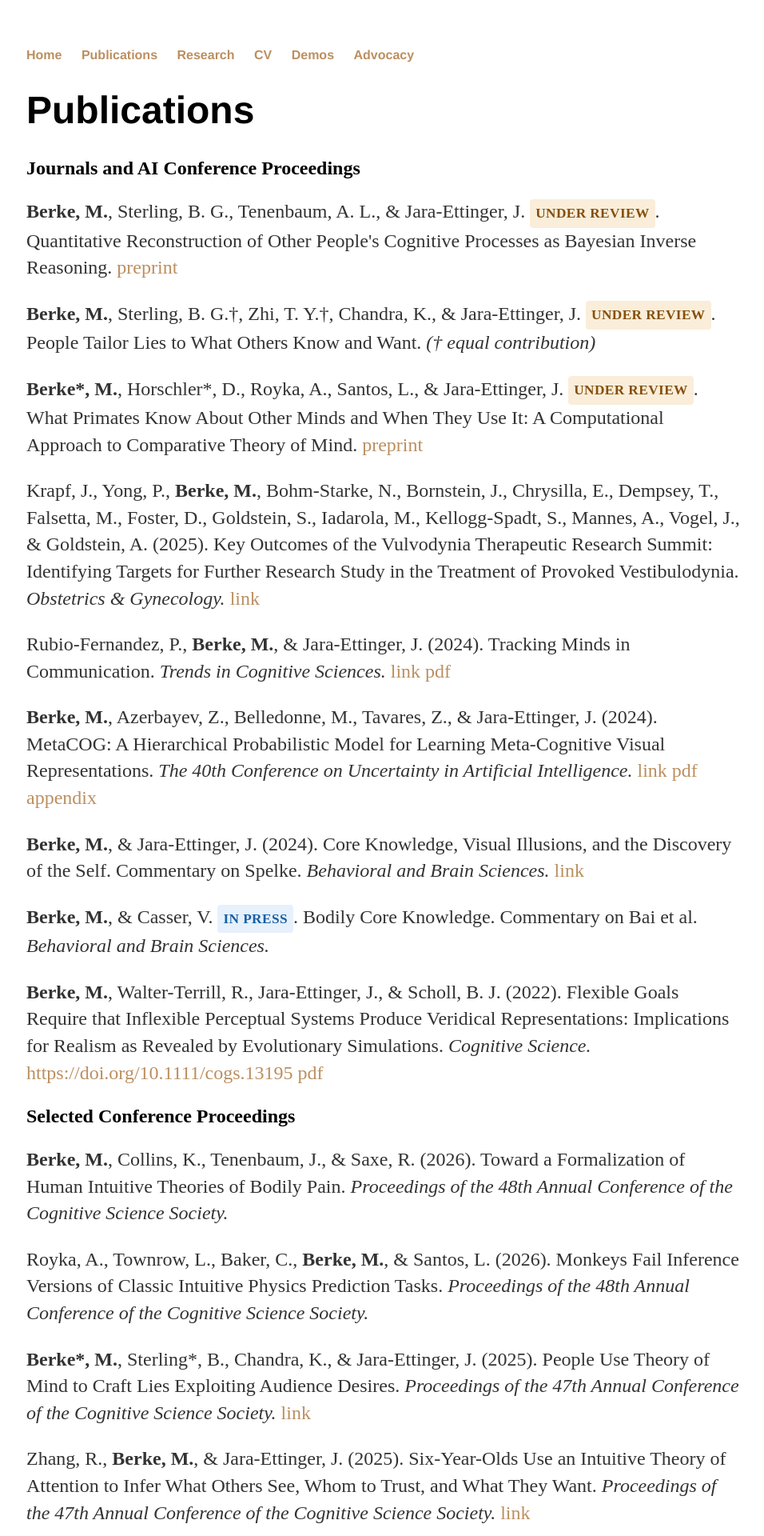
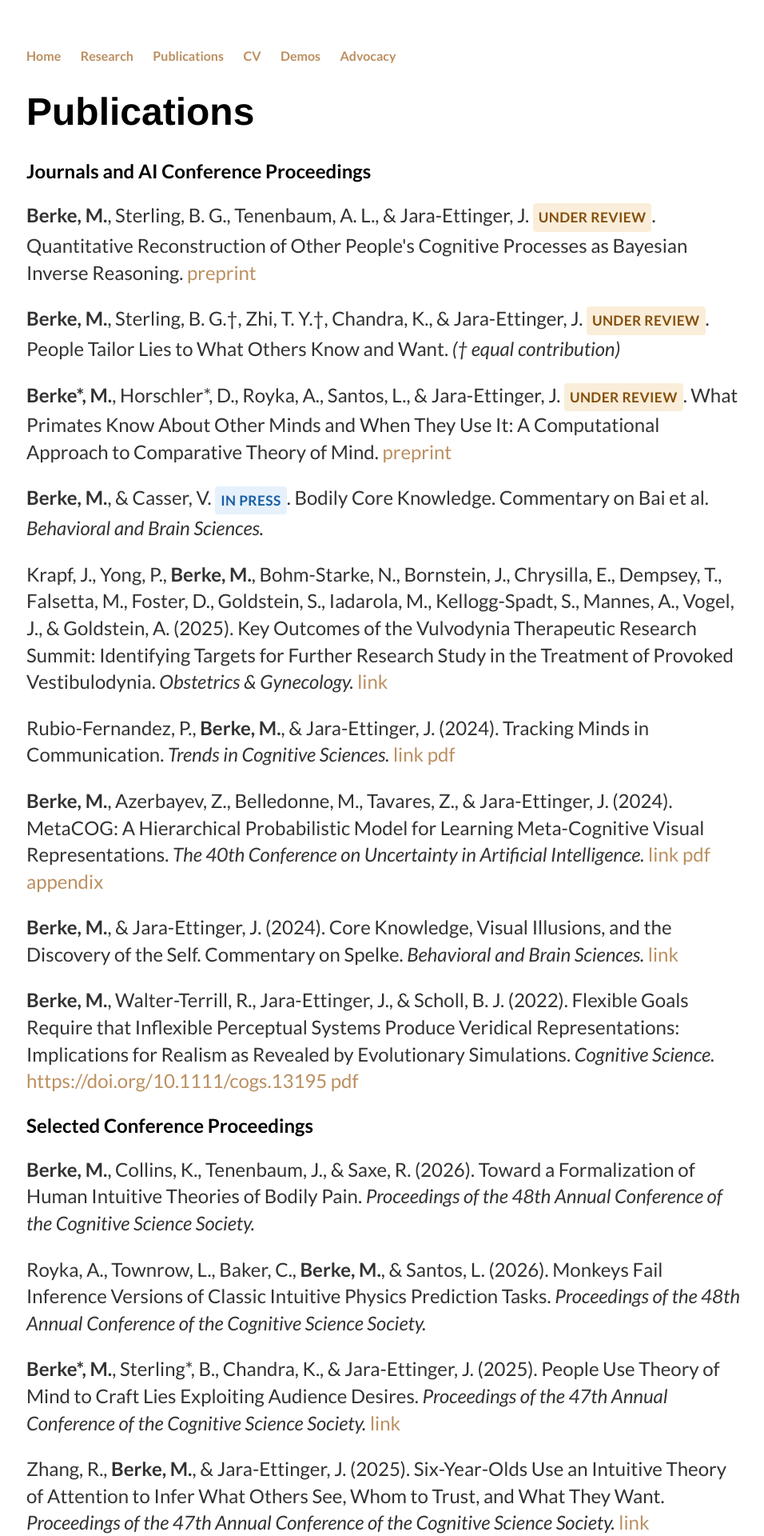
Before and after one commit to marleneberke/marleneberke.github.io, a Jekyll site: the page built from publications.html, in a window 1280 px wide. Shown: the top 1920 px of the page at 80% size, without its empty margins (159-1115 px from the left). Built offline with Jekyll 4.4.1, drawn with Linux system fonts in a browser that asks for light colours.

Commit message:
Fix home layout, pub order, nav order, and add Lato font
- Replace row/column home layout with flexbox home-layout (fixes photo not sitting beside bio text)
- Move Bodily Core Knowledge (in press) before published papers in Journals section
- Reorder nav: Research now before Publications
- Add Lato font via Google Fonts sitewide

Co-Authored-By: Claude Sonnet 4.6 <noreply@anthropic.com>

```diff
--- a/_layouts/default.html
+++ b/_layouts/default.html
@@ -4,13 +4,14 @@
 			<title>{{ page.title }}</title>
 			<!-- link to main stylesheet -->
 			<link rel="stylesheet" type="text/css" href="/css/main.css">
+			<link href="https://fonts.googleapis.com/css2?family=Lato:ital,wght@0,400;0,700;1,400&display=swap" rel="stylesheet">
 		</head>
 		<body>
 			<nav>
 	    		<ul>
 	        		<li><a href="/">Home</a></li>
+				<li><a href="/research">Research</a></li>
 				<li><a href="/publications">Publications</a></li>
-				<li><a href="/research">Research</a></li>
 	        		<li><a href="/cv">CV</a></li>
 				<li><a href="/demos_page">Demos</a></li>
 					<li><a href="/womenshealth">Advocacy</a></li>
--- a/css/main.css
+++ b/css/main.css
@@ -2,6 +2,11 @@ body {
     margin: 60px auto;
     width: 70%;
     background-color: #ffffff;
+    font-family: 'Lato', sans-serif;
+}
+
+body, p, h1, h2, h3, h4, h5, h6, a, li, td, th, blockquote {
+  font-family: 'Lato', sans-serif;
 }
 
 nav ul, footer ul {
@@ -199,3 +204,26 @@ details.earlier-papers ul li {
 
   }
 }
+
+.home-layout {
+  display: flex;
+  align-items: flex-start;
+  gap: 2.5rem;
+  margin-top: 1.5rem;
+}
+
+.home-photo {
+  width: 260px;
+  flex-shrink: 0;
+  border-radius: 6px;
+}
+
+@media (max-width: 640px) {
+  .home-layout {
+    flex-direction: column;
+  }
+  .home-photo {
+    width: 100%;
+    max-width: 300px;
+  }
+}
--- a/publications.html
+++ b/publications.html
@@ -28,6 +28,8 @@ title: Publications
 
 <p><b>Berke*, M.</b>, Horschler*, D., Royka, A., Santos, L., &amp; Jara-Ettinger, J. <span class="status-badge badge-review">under review</span>. What Primates Know About Other Minds and When They Use It: A Computational Approach to Comparative Theory of Mind. <a href="https://www.biorxiv.org/content/10.1101/2023.08.02.551487v1.full.pdf">preprint</a></p>
 
+<p><b>Berke, M.</b>, &amp; Casser, V. <span class="status-badge badge-inpress">in press</span>. Bodily Core Knowledge. Commentary on Bai et al. <i>Behavioral and Brain Sciences.</i></p>
+
 <p>Krapf, J., Yong, P., <b>Berke, M.</b>, Bohm-Starke, N., Bornstein, J., Chrysilla, E., Dempsey, T., Falsetta, M., Foster, D., Goldstein, S., Iadarola, M., Kellogg-Spadt, S., Mannes, A., Vogel, J., &amp; Goldstein, A. (2025). Key Outcomes of the Vulvodynia Therapeutic Research Summit: Identifying Targets for Further Research Study in the Treatment of Provoked Vestibulodynia. <i>Obstetrics &amp; Gynecology.</i> <a href="https://journals.lww.com/greenjournal/abstract/9900/executive_summary_of_the_vulvodynia_therapeutic.1399.aspx">link</a></p>
 
 <p>Rubio-Fernandez, P., <b>Berke, M.</b>, &amp; Jara-Ettinger, J. (2024). Tracking Minds in Communication. <i>Trends in Cognitive Sciences.</i> <a href="https://www.sciencedirect.com/science/article/pii/S1364661324003127">link</a> <a href="https://github.com/marleneberke/marleneberke.github.io/raw/main/TrackingMinds.pdf">pdf</a></p>
@@ -35,8 +37,6 @@ title: Publications
 <p><b>Berke, M.</b>, Azerbayev, Z., Belledonne, M., Tavares, Z., &amp; Jara-Ettinger, J. (2024). MetaCOG: A Hierarchical Probabilistic Model for Learning Meta-Cognitive Visual Representations. <i>The 40th Conference on Uncertainty in Artificial Intelligence.</i> <a href="https://proceedings.mlr.press/v244/berke24a.html">link</a> <a href="https://github.com/marleneberke/marleneberke.github.io/raw/main/berke24a.pdf">pdf</a> <a href="https://github.com/marleneberke/marleneberke.github.io/raw/main/MetaCOG_UAI_2024_appendix.pdf">appendix</a></p>
 
 <p><b>Berke, M.</b>, &amp; Jara-Ettinger, J. (2024). Core Knowledge, Visual Illusions, and the Discovery of the Self. Commentary on Spelke. <i>Behavioral and Brain Sciences.</i> <a href="https://www.cambridge.org/core/journals/behavioral-and-brain-sciences/article/abs/core-knowledge-visual-illusions-and-the-discovery-of-the-self/F4F2AF64F203DF113A012BAC69D99952">link</a></p>
-
-<p><b>Berke, M.</b>, &amp; Casser, V. <span class="status-badge badge-inpress">in press</span>. Bodily Core Knowledge. Commentary on Bai et al. <i>Behavioral and Brain Sciences.</i></p>
 
 <p><b>Berke, M.</b>, Walter-Terrill, R., Jara-Ettinger, J., &amp; Scholl, B. J. (2022). Flexible Goals Require that Inflexible Perceptual Systems Produce Veridical Representations: Implications for Realism as Revealed by Evolutionary Simulations. <i>Cognitive Science.</i> <a href="https://doi.org/10.1111/cogs.13195">https://doi.org/10.1111/cogs.13195</a> <a href="https://github.com/marleneberke/marleneberke.github.io/raw/main/FlexibleGoals.pdf">pdf</a></p>
 
```
Also changed, not shown: index.html (+6 -8 lines).
